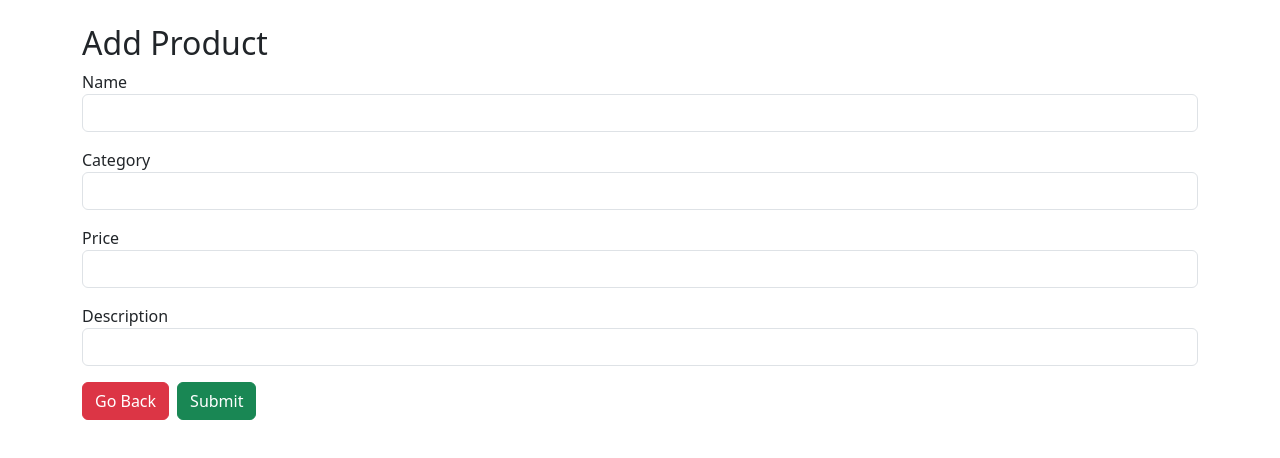
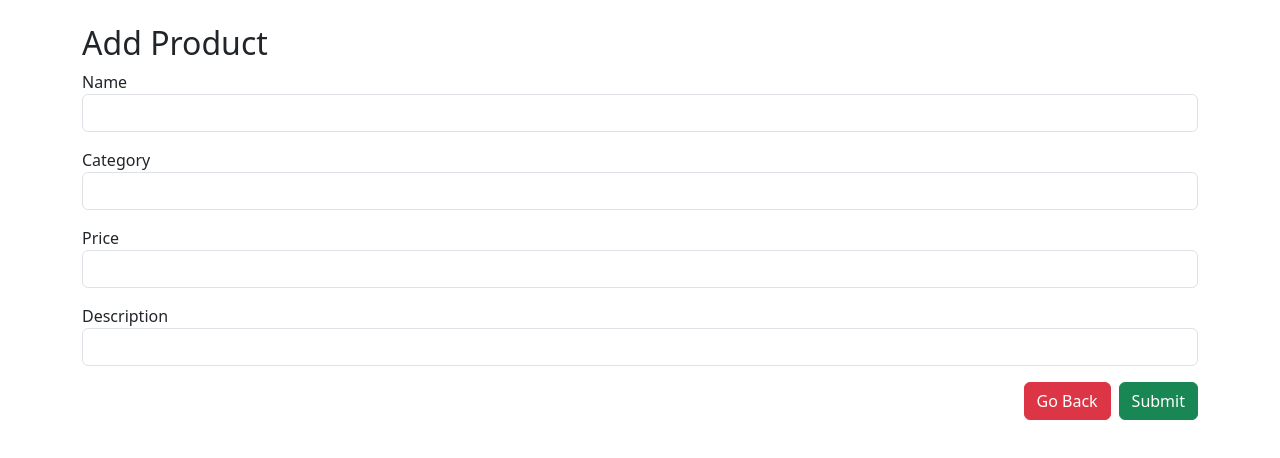
Before and after one commit to pujayasurya/crud_app, an Angular app: page /add in a window 1280 px wide. Shown: the top 458 px of the page. Built offline with nearby package versions, Linux system fonts and the light colour scheme.

Commit message:
Align button

```diff
--- a/src/app/components/product-form/product-form.component.html
+++ b/src/app/components/product-form/product-form.component.html
@@ -19,7 +19,9 @@
             <label>Description</label>
             <input type="text" class="form-control" formControlName="description">
         </div>
-        <button type="button" onclick="goToHome()" class="btn btn-danger me-2">Go Back</button>
-        <button type="submit" class="btn btn-success">Submit</button>
+        <div class="text-end">
+            <button type="button" onclick="goToHome()" class="btn btn-danger me-2">Go Back</button>
+            <button type="submit" class="btn btn-success">Submit</button>
+        </div>
     </form>
 </div>
```
